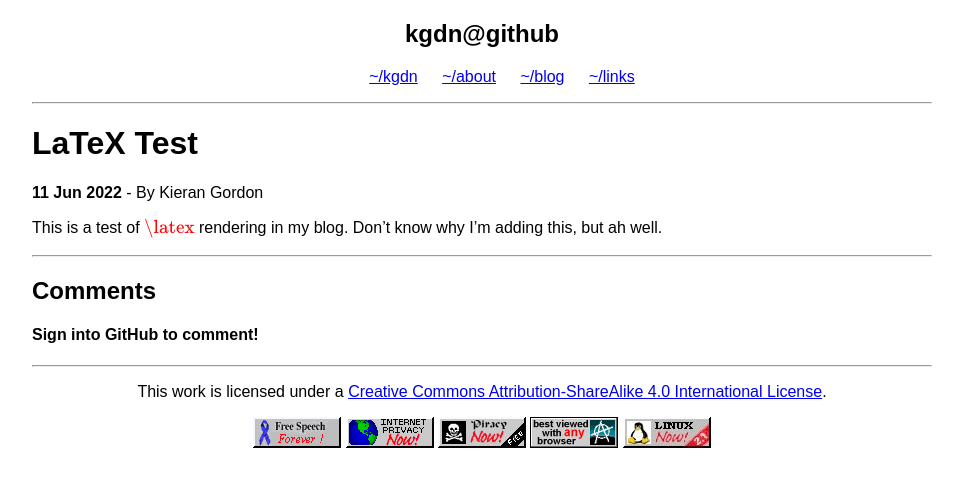
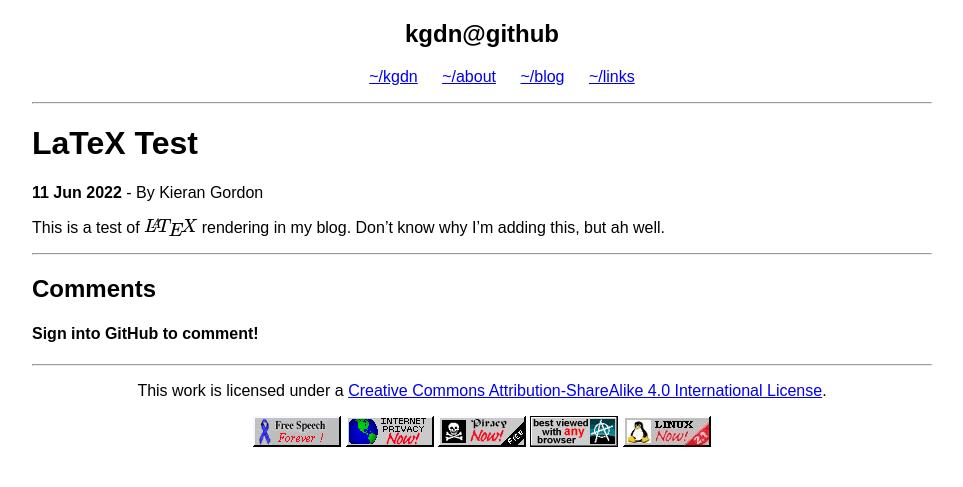
Before and after one commit to kgdn/kgdn.github.io, a Jekyll site: the page built from _posts/2022-06-11-latex-test.md, in a window 1280 px wide. Shown: the top 487 px of the page, without its empty margins (158-1121 px from the left). Built offline with Jekyll 4.4.1, drawn with Linux system fonts in a browser that asks for light colours; formulas are drawn with MathJax 3; comment, search, counter and statistics services are not loaded.

Commit message:
Hopefully fix this time around lol

```diff
--- a/_posts/2022-06-11-latex-test.md
+++ b/_posts/2022-06-11-latex-test.md
@@ -6,5 +6,5 @@ description: "A quick and simple test of LaTeX."
 author: "Kieran Gordon"
 ---
 
-This is a test of $$ \latex $$ rendering in my blog.
+This is a test of $$ \LaTeX $$ rendering in my blog.
 Don't know why I'm adding this, but ah well.
```
